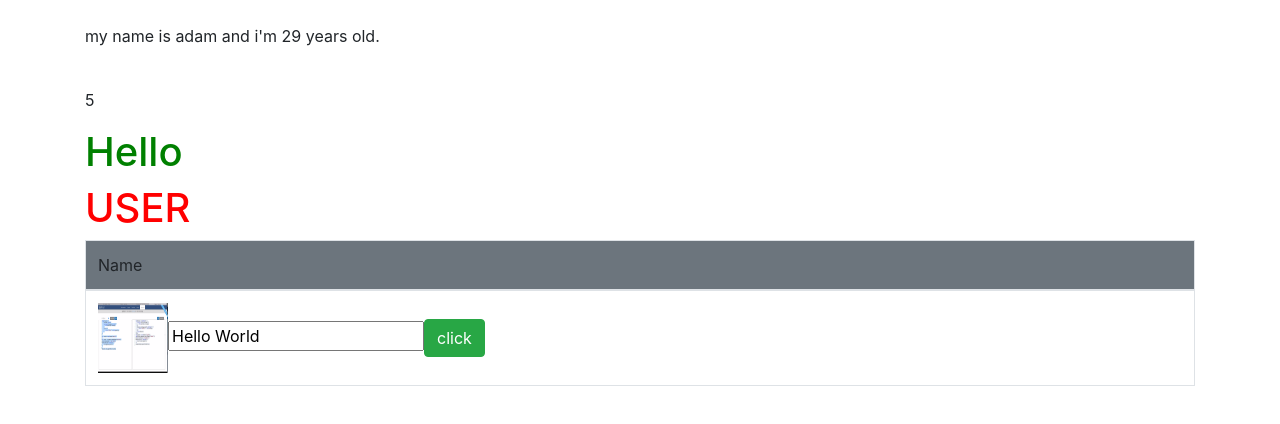
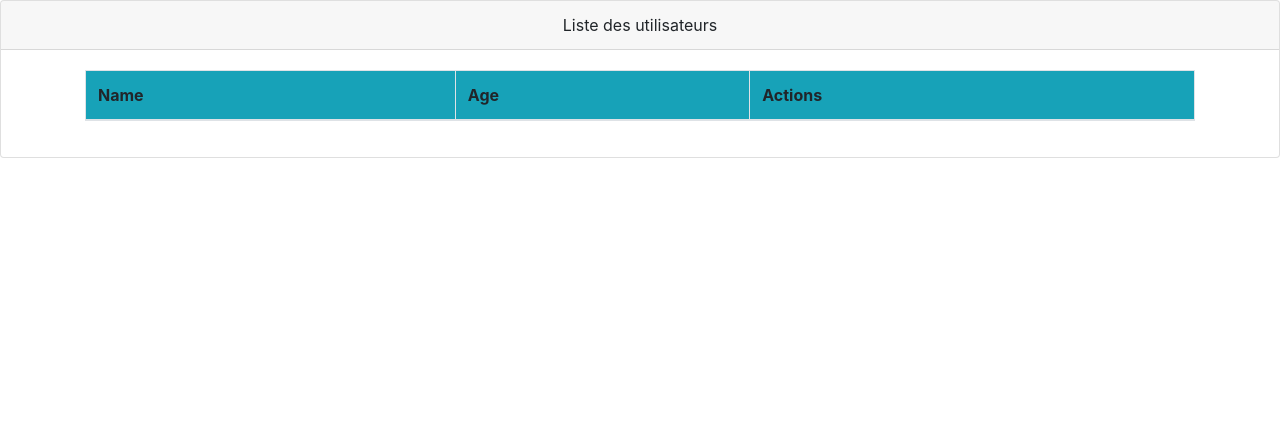
Before and after one commit to AdamHamdi/Kmr-script_angular_helloWorld, an Angular app: page / in a window 1280 px wide. Shown: the top 424 px of the page. Built offline with nearby package versions, Linux system fonts and the light colour scheme.

Commit message:
ngcontent

```diff
--- a/src/app/app.component.html
+++ b/src/app/app.component.html
@@ -1,5 +1,25 @@
 <app-my-comp>
+    <div class="heading text-center">
 
+        Liste des utilisateurs
+    </div>
+    <div class="body ">
+        <div class="container">
+            <div class="row">
+                <div class="col-md-12">
+                    <table class="table table-bordered">
+                        <thead class="bg-info">
+                            <tr>
+                                <th>Name</th>
+                                <th>Age</th>
+                                <th>Actions</th>
+                            </tr>
+                        </thead>
+                    </table>
+                </div>
+            </div>
+        </div>
+    </div>
 </app-my-comp>
 <router-outlet>
 </router-outlet>
--- a/src/app/my-comp/my-comp.component.html
+++ b/src/app/my-comp/my-comp.component.html
@@ -1,27 +1,10 @@
-<div class="container mt-4">
-    <p>{{ getInfo()}}</p><br>
-    <p [textContent]="number"></p>
-    <div>
-        <h1 [class.green]="isActive">{{ number ==5 ? 'Hello ': 'not 5'}}</h1>
-        <h1 [style.color]="isActive ? 'red':'green'">USER </h1>
+<div class="card">
+    <div class="card-header">
+        <ng-content select=".heading">
+
+        </ng-content>
     </div>
-    <table class="table   table-bordered">
-        <thead class="bg-secondary">
-            <tr>
-                <td [attr.colspan]='number'>Name</td>
-
-            </tr>
-        </thead>
-        <tbody>
-            <tr>
-
-                <td>
-                    <img [attr.src]=" imgSrc " alt="ts_js" width="70" height="70">
-                    <input [(ngModel)]="val" name=" input " type="text " (keyup.enter)="onKeyUp($event) ">
-                    <a type="submit " (click)="onClick($event) " class=" btn btn-success ">
-                        click</a>
-                </td>
-            </tr>
-        </tbody>
-    </table>
+    <div class="card-body">
+        <ng-content select=".body"></ng-content>
+    </div>
 </div>
```
